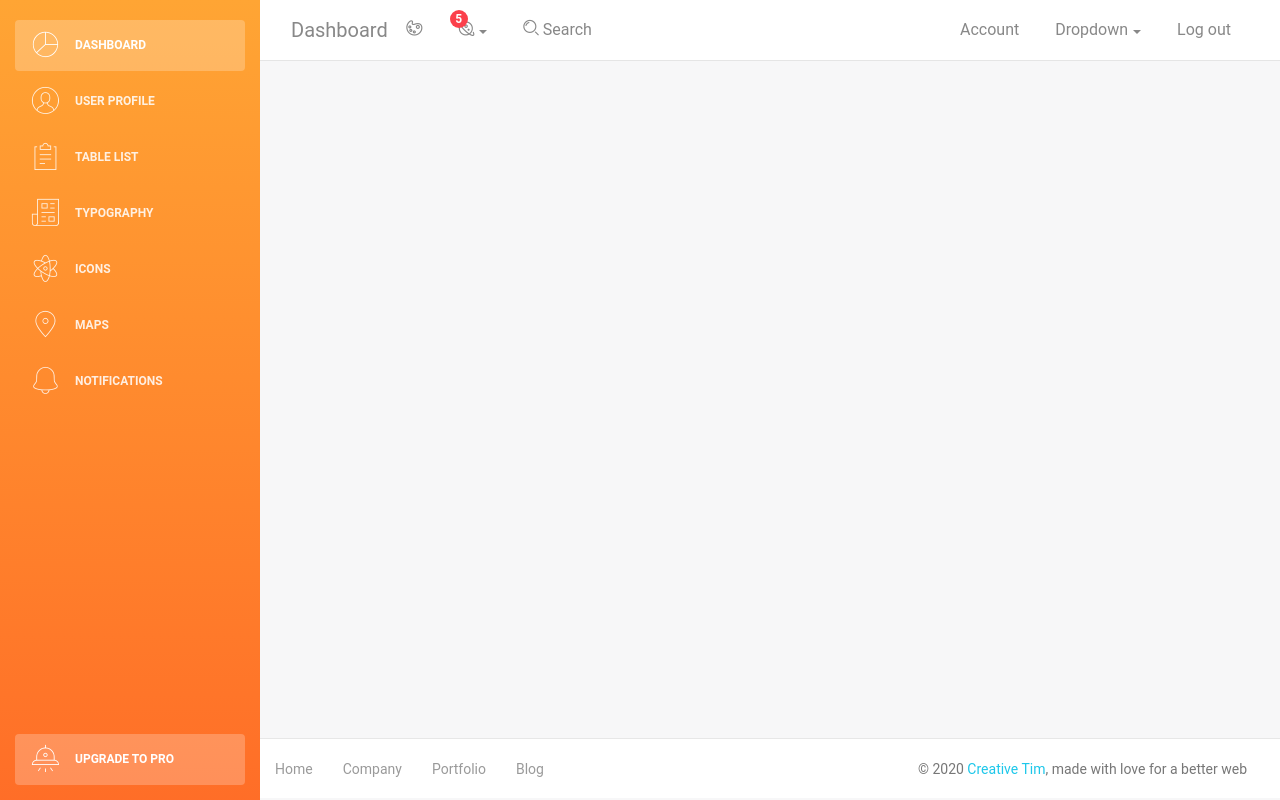
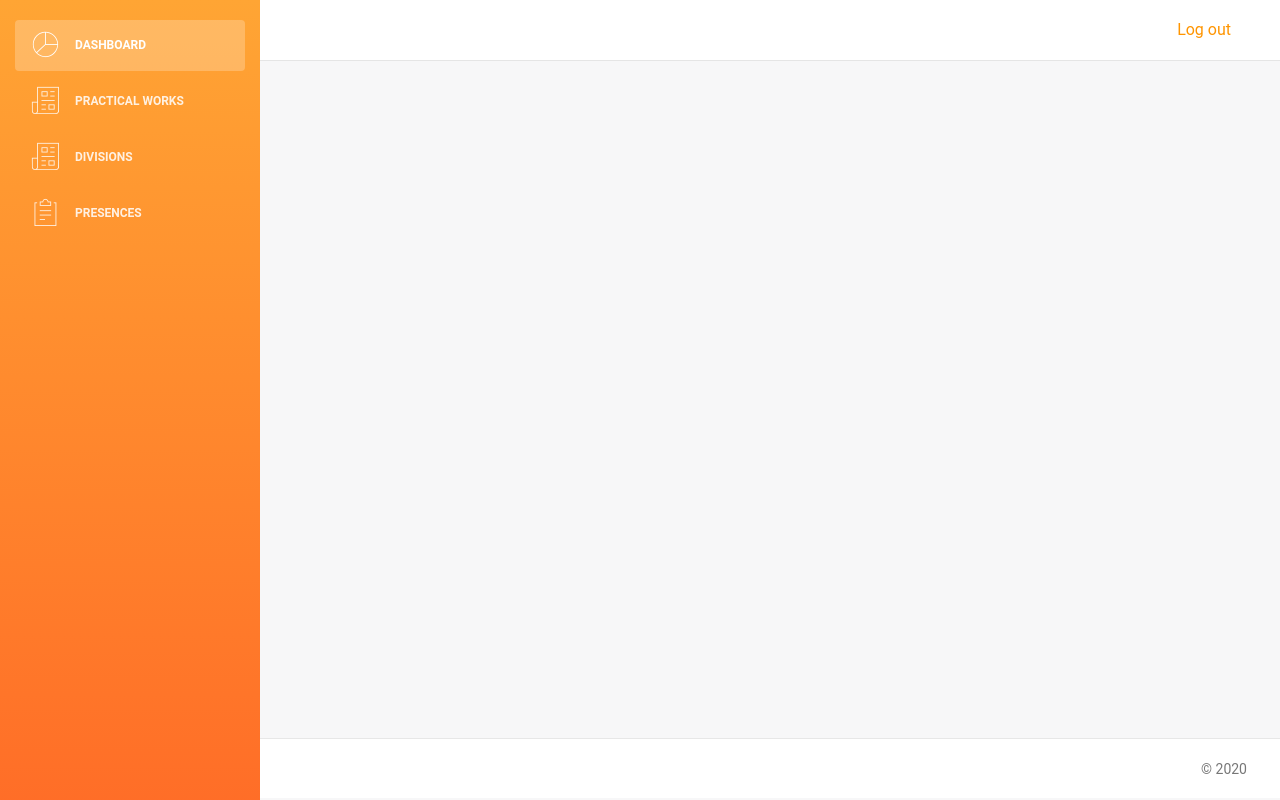
Before and after one commit to zasiem/si-japra, a CodeIgniter 4 app: template app/Views/admins/home.php in a window 1280 px wide. Run offline with PHP 8.4 and a stand-in for CodeIgniter, Linux system fonts and the light colour scheme; the template is opened without the code that fills it, so the values that code supplies are empty; some libraries are stand-ins or nearby versions.

Commit message:
fix: main menus, navbar menus and logout

```diff
--- a/app/Views/admins/partials/footer.php
+++ b/app/Views/admins/partials/footer.php
@@ -1,34 +1,12 @@
 <footer class="footer">
   <div class="container-fluid">
     <nav>
-      <ul class="footer-menu">
-        <li>
-          <a href="#">
-            Home
-          </a>
-        </li>
-        <li>
-          <a href="#">
-            Company
-          </a>
-        </li>
-        <li>
-          <a href="#">
-            Portfolio
-          </a>
-        </li>
-        <li>
-          <a href="#">
-            Blog
-          </a>
-        </li>
-      </ul>
       <p class="copyright text-center">
+        <span style="color:transparent;">Dibuat oleh programmer yang bercita-cita menjadi selebgram kondang - <a href="https://instagram.com/erzaputra_" style="color:transparent;" target="_blank">ERZ</a></span>
         ©
         <script>
         document.write(new Date().getFullYear())
         </script>
-        <a href="http://www.creative-tim.com">Creative Tim</a>, made with love for a better web
       </p>
     </nav>
   </div>
--- a/app/Views/admins/partials/navbar.php
+++ b/app/Views/admins/partials/navbar.php
@@ -1,62 +1,20 @@
 <!-- Navbar -->
 <nav class="navbar navbar-expand-lg " color-on-scroll="500">
   <div class="container-fluid">
-    <a class="navbar-brand" href="#pablo"> Dashboard </a>
     <button href="" class="navbar-toggler navbar-toggler-right" type="button" data-toggle="collapse" aria-controls="navigation-index" aria-expanded="false" aria-label="Toggle navigation">
       <span class="navbar-toggler-bar burger-lines"></span>
       <span class="navbar-toggler-bar burger-lines"></span>
       <span class="navbar-toggler-bar burger-lines"></span>
     </button>
     <div class="collapse navbar-collapse justify-content-end" id="navigation">
-      <ul class="nav navbar-nav mr-auto">
+      <ul class="navbar-nav ml-auto">
         <li class="nav-item">
-          <a href="#" class="nav-link" data-toggle="dropdown">
-            <i class="nc-icon nc-palette"></i>
-            <span class="d-lg-none">Dashboard</span>
-          </a>
-        </li>
-        <li class="dropdown nav-item">
-          <a href="#" class="dropdown-toggle nav-link" data-toggle="dropdown">
-            <i class="nc-icon nc-planet"></i>
-            <span class="notification">5</span>
-            <span class="d-lg-none">Notification</span>
-          </a>
-          <ul class="dropdown-menu">
-            <a class="dropdown-item" href="#">Notification 1</a>
-            <a class="dropdown-item" href="#">Notification 2</a>
-            <a class="dropdown-item" href="#">Notification 3</a>
-            <a class="dropdown-item" href="#">Notification 4</a>
-            <a class="dropdown-item" href="#">Another notification</a>
-          </ul>
+          <p class="nav-link">
+            <span class="no-icon"><?php session('username') ?></span>
+          </p>
         </li>
         <li class="nav-item">
-          <a href="#" class="nav-link">
-            <i class="nc-icon nc-zoom-split"></i>
-            <span class="d-lg-block">&nbsp;Search</span>
-          </a>
-        </li>
-      </ul>
-      <ul class="navbar-nav ml-auto">
-        <li class="nav-item">
-          <a class="nav-link" href="#pablo">
-            <span class="no-icon">Account</span>
-          </a>
-        </li>
-        <li class="nav-item dropdown">
-          <a class="nav-link dropdown-toggle" href="http://example.com" id="navbarDropdownMenuLink" data-toggle="dropdown" aria-haspopup="true" aria-expanded="false">
-            <span class="no-icon">Dropdown</span>
-          </a>
-          <div class="dropdown-menu" aria-labelledby="navbarDropdownMenuLink">
-            <a class="dropdown-item" href="#">Action</a>
-            <a class="dropdown-item" href="#">Another action</a>
-            <a class="dropdown-item" href="#">Something</a>
-            <a class="dropdown-item" href="#">Something else here</a>
-            <div class="divider"></div>
-            <a class="dropdown-item" href="#">Separated link</a>
-          </div>
-        </li>
-        <li class="nav-item">
-          <a class="nav-link" href="#pablo">
+          <a class="nav-link text-warning" href="/logout">
             <span class="no-icon">Log out</span>
           </a>
         </li>
--- a/app/Views/admins/partials/sidebar.php
+++ b/app/Views/admins/partials/sidebar.php
@@ -7,51 +7,27 @@ Tip 2: you can also add an image using data-image tag
   <div class="sidebar-wrapper">
     <ul class="nav">
       <li class="nav-item active">
-        <a class="nav-link" href="dashboard.html">
+        <a class="nav-link" href="/dashboard">
           <i class="nc-icon nc-chart-pie-35"></i>
           <p>Dashboard</p>
         </a>
       </li>
       <li>
-        <a class="nav-link" href="./user.html">
-          <i class="nc-icon nc-circle-09"></i>
-          <p>User Profile</p>
+        <a class="nav-link" href="/practical-works">
+          <i class="nc-icon nc-paper-2"></i>
+          <p>Practical Works</p>
         </a>
       </li>
       <li>
-        <a class="nav-link" href="./table.html">
-          <i class="nc-icon nc-notes"></i>
-          <p>Table List</p>
+        <a class="nav-link" href="/divisions">
+          <i class="nc-icon nc-paper-2"></i>
+          <p>Divisions</p>
         </a>
       </li>
       <li>
-        <a class="nav-link" href="./typography.html">
-          <i class="nc-icon nc-paper-2"></i>
-          <p>Typography</p>
-        </a>
-      </li>
-      <li>
-        <a class="nav-link" href="./icons.html">
-          <i class="nc-icon nc-atom"></i>
-          <p>Icons</p>
-        </a>
-      </li>
-      <li>
-        <a class="nav-link" href="./maps.html">
-          <i class="nc-icon nc-pin-3"></i>
-          <p>Maps</p>
-        </a>
-      </li>
-      <li>
-        <a class="nav-link" href="./notifications.html">
-          <i class="nc-icon nc-bell-55"></i>
-          <p>Notifications</p>
-        </a>
-      </li>
-      <li class="nav-item active active-pro">
-        <a class="nav-link active" href="upgrade.html">
-          <i class="nc-icon nc-alien-33"></i>
-          <p>Upgrade to PRO</p>
+        <a class="nav-link" href="/presences">
+          <i class="nc-icon nc-notes"></i>
+          <p>Presences</p>
         </a>
       </li>
     </ul>
```
